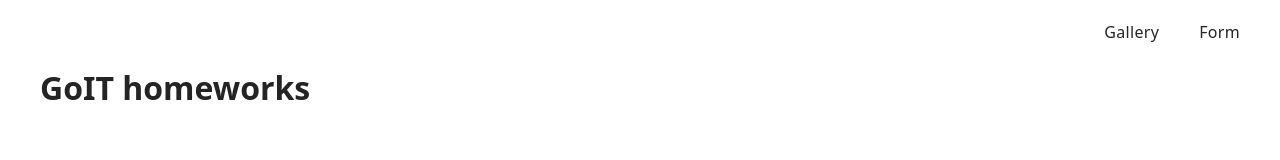
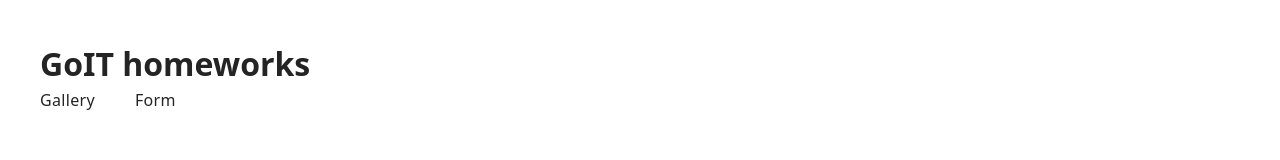
Before and after one commit to komendantaa/goit-advancedjs-hw-01, a plain HTML site: page index.html in a window 1280 px wide. Drawn offline with Linux system fonts and the light colour scheme.

Commit message:
Deploying to gh-pages from @ komendantaa/goit-advancedjs-hw-01@577e55a6e0263e7cc606b3d526d16513151d6597 🚀

```diff
--- a/index.html
+++ b/index.html
@@ -1,4 +1,4 @@
-<!DOCTYPE html>
+<!doctype html>
 <html lang="en">
   <head>
     <meta charset="UTF-8" />
@@ -11,11 +11,11 @@
   <body>
     <header class="header">
   <div class="container">
-    <nav class="nav">
+    <!-- <nav class="nav">
       <a class="nav-logo" href="./index.html" aria-label="Site logo">
-        <!-- <svg class="nav-logo-icon" width="100" height="30">
+        <svg class="nav-logo-icon" width="100" height="30">
           <use href="img/sprite.svg#logo"></use>
-        </svg> -->
+        </svg>
       </a>
       <ul class="nav-list">
         <li class="nav-item">
@@ -25,16 +25,31 @@
           <a class="nav-link {=$highlight-curr}" href="./2-form.html">Form</a>
         </li>
       </ul>
-    </nav>
+    </nav> -->
   </div>
 </header>
 
 
     <main>
       <!-- Loads the specified .html file -->
-       <div class="container">
-         <h1 class="main-title">GoIT homeworks</h1>
-       </div>
+      <div class="container">
+        <h1 class="main-title">GoIT homeworks</h1>
+
+        <nav class="nav">
+          <ul class="nav-list">
+            <li class="nav-item">
+              <a class="nav-link {=$highlight-act}" href="./1-gallery.html"
+                >Gallery</a
+              >
+            </li>
+            <li class="nav-item">
+              <a class="nav-link {=$highlight-curr}" href="./2-form.html"
+                >Form</a
+              >
+            </li>
+          </ul>
+        </nav>
+      </div>
     </main>
 
     <footer class="footer">
```
Also changed, not shown: 1-gallery.html (+4 -4 lines), 2-form.html (+4 -4 lines).
